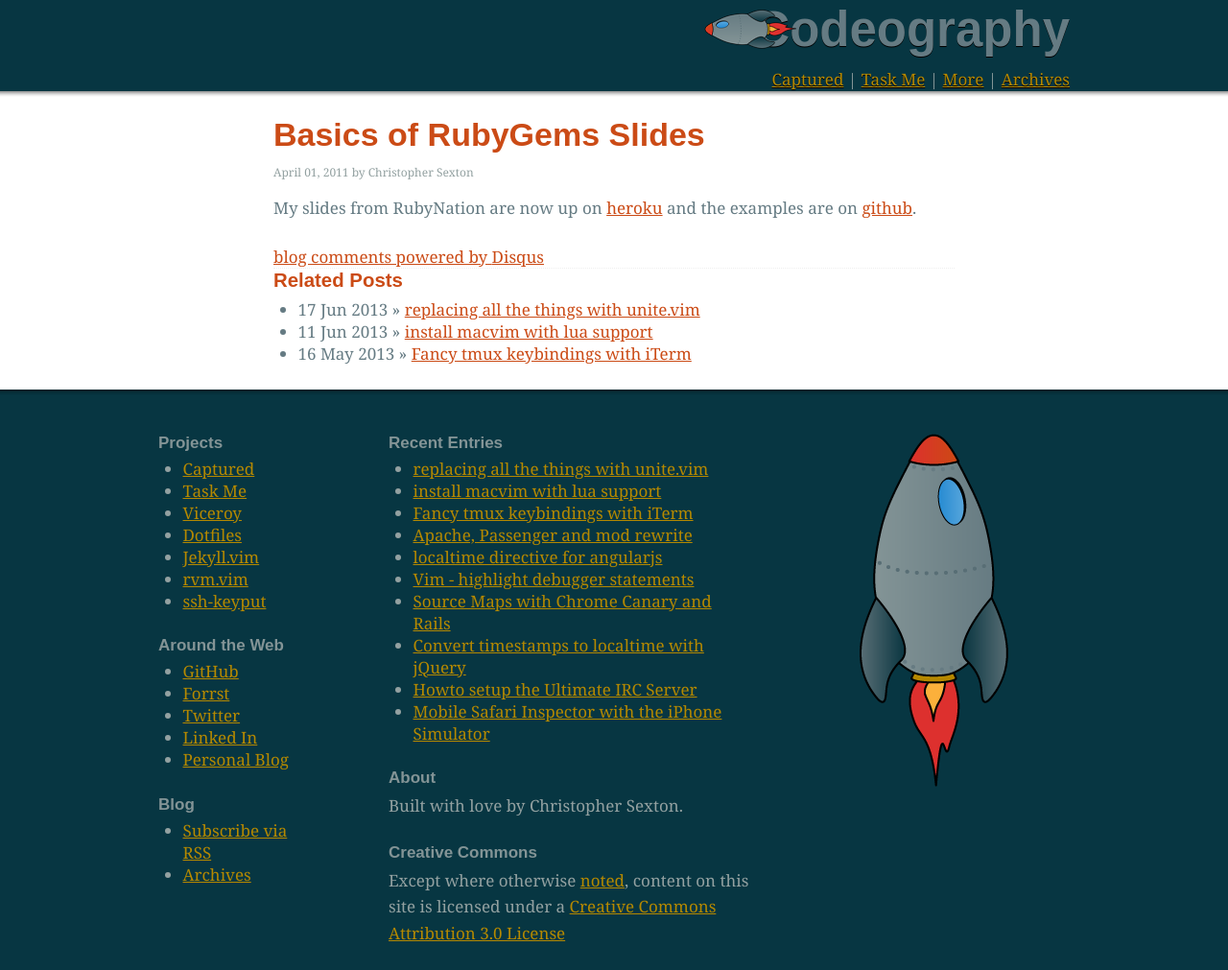
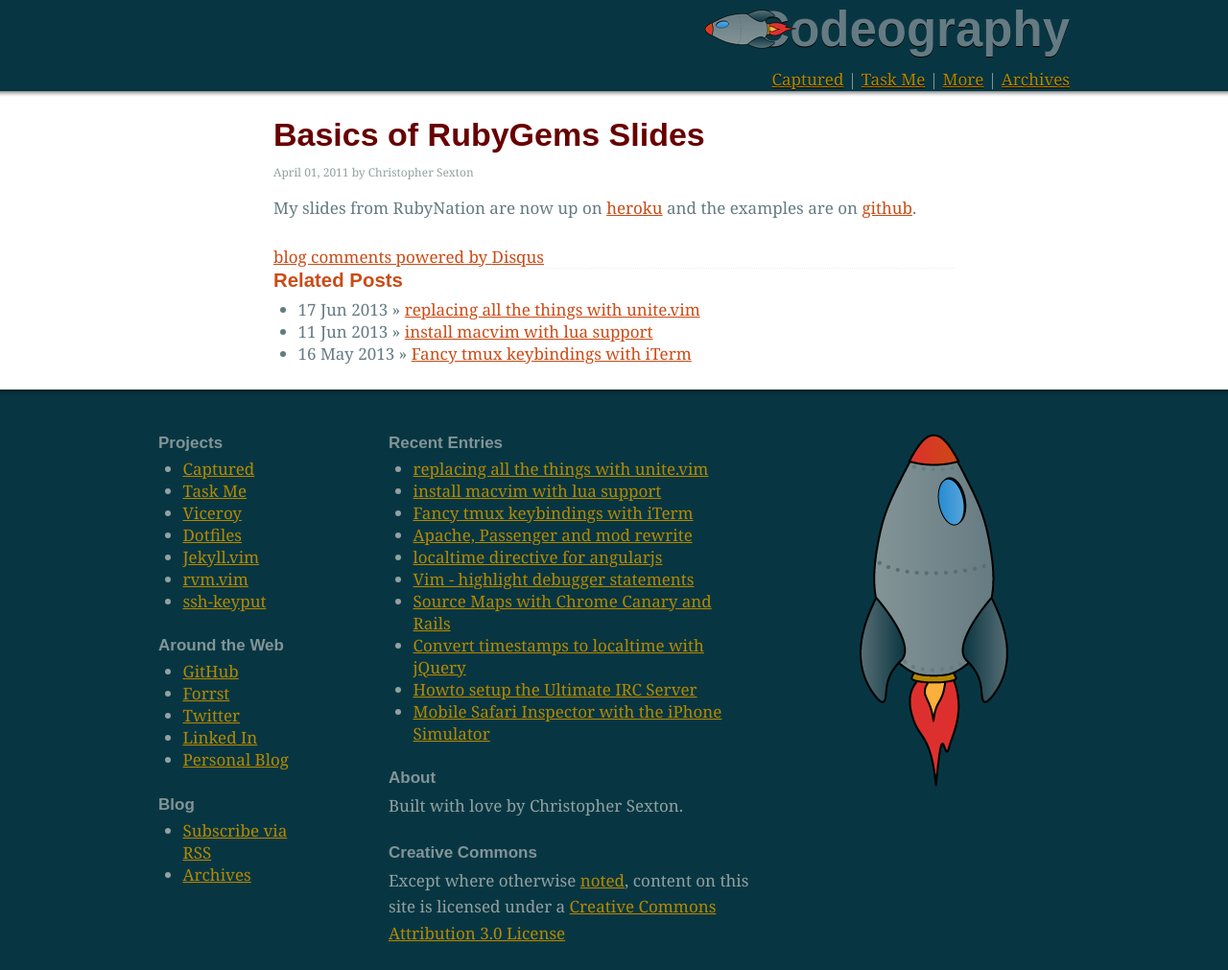
Before and after one commit to csexton/codeography.com, a Jekyll site: the page built from _posts/2011-04-01-basics-of-rubygems-slides.markdown, in a window 1280 px wide. Shown: the whole page at 96% size. Built offline with Jekyll 4.4.1, drawn with Linux system fonts in a browser that asks for light colours; nearby versions of some CDN libraries; some web fonts are replaced; comment, search, counter and statistics services are not loaded.

Commit message:
Make titles links

```diff
--- a/_includes/post.html
+++ b/_includes/post.html
@@ -1,6 +1,6 @@
 <div class="span-18 prepend-2">
   <div class='entry'>
-    <h2 class='title'>{{ post.title }}</h2>
+    <h2 class='title'><a href="{{ post.url}}">{{ page.title }}</a></h2>
     <div class='byline'>{{ post.date | date:"%B %d, %Y" }} by Christopher Sexton</div>
     <div class='body'>
       {% if hide_extended %}
--- a/_layouts/post.html
+++ b/_layouts/post.html
@@ -3,7 +3,7 @@ layout: base
 ---
 <div class="span-18 prepend-2">
   <div class='entry'>
-    <h2 class='title'>{{ page.title }}</h2>
+    <h2 class='title'><a href="{{ post.url}}">{{ page.title }}</a></h2>
     <div class='byline'>{{ page.date | date:"%B %d, %Y" }} by Christopher Sexton</div>
     <div class='body'>
       {{ content }}
--- a/stylesheets/codeography.css
+++ b/stylesheets/codeography.css
@@ -34,6 +34,7 @@ h1, h2, h3, h4, h5, h6 {
   color:#CB4B16;
   border: none;
 }
+h2 a { text-decoration: none; }
 h4 {margin-bottom: 0.3em}
 h5 {margin-bottom: 0.3em}
 p {line-height:160%;}
```
